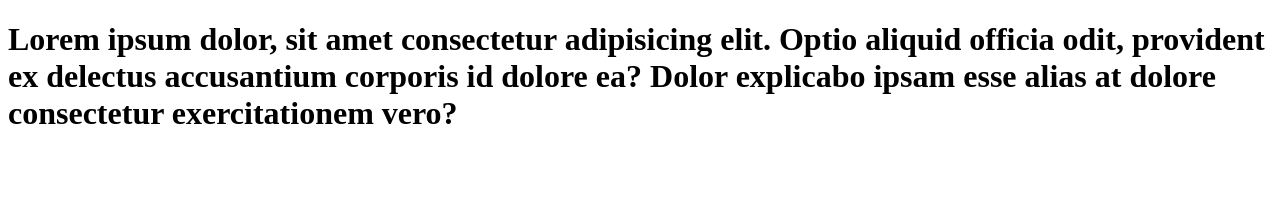
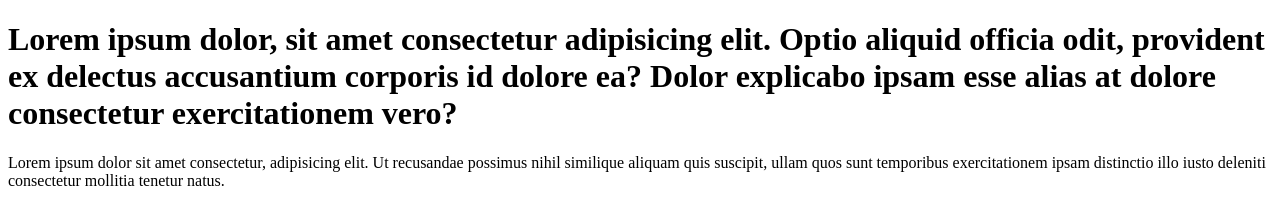
Before and after one commit to shoban-gh/learn-git, a plain HTML site: page index.html in a window 1280 px wide. Drawn offline with Linux system fonts and the light colour scheme.

Commit message:
add paragraph to code

```diff
--- a/index.html
+++ b/index.html
@@ -7,5 +7,6 @@
 </head>
 <body>
     <h1>Lorem ipsum dolor, sit amet consectetur adipisicing elit. Optio aliquid officia odit, provident ex delectus accusantium corporis id dolore ea? Dolor explicabo ipsam esse alias at dolore consectetur exercitationem vero?</h1>
+    <p>Lorem ipsum dolor sit amet consectetur, adipisicing elit. Ut recusandae possimus nihil similique aliquam quis suscipit, ullam quos sunt temporibus exercitationem ipsam distinctio illo iusto deleniti consectetur mollitia tenetur natus.</p>
 </body>
 </html>
```
